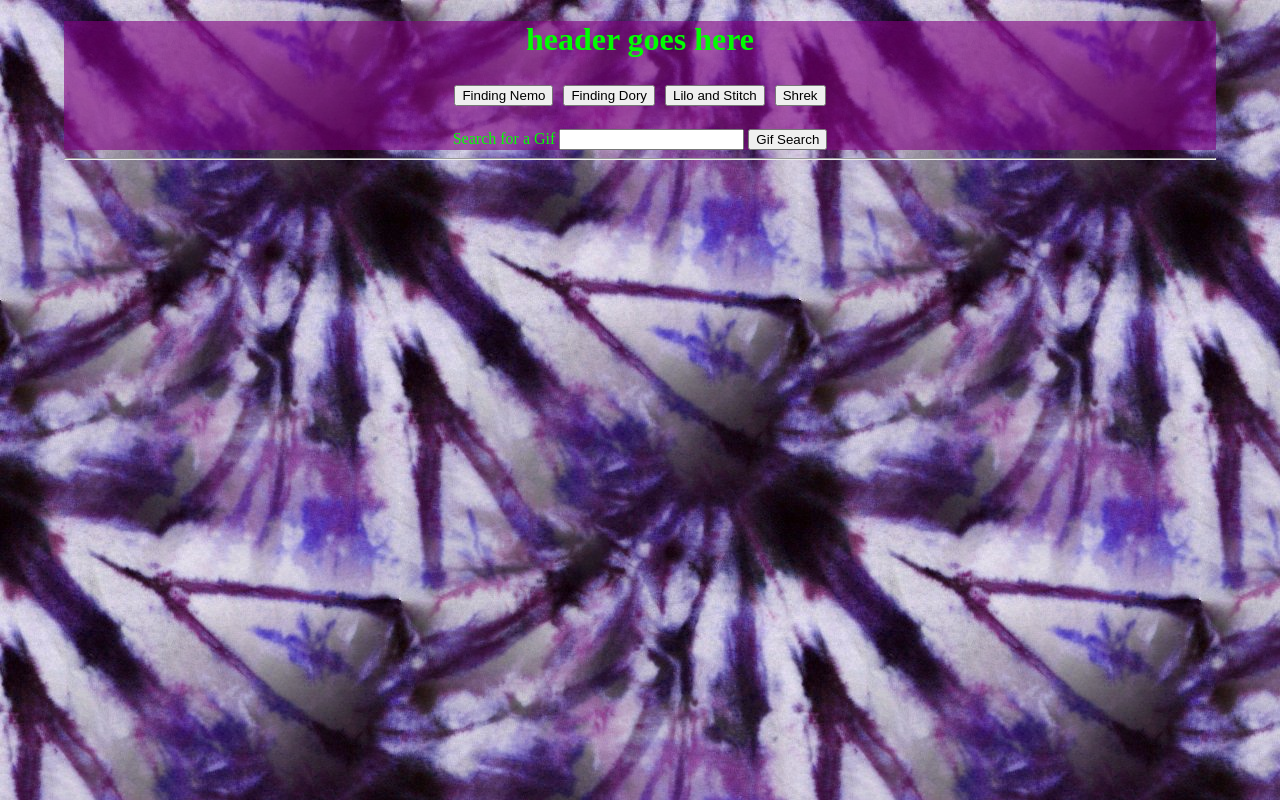
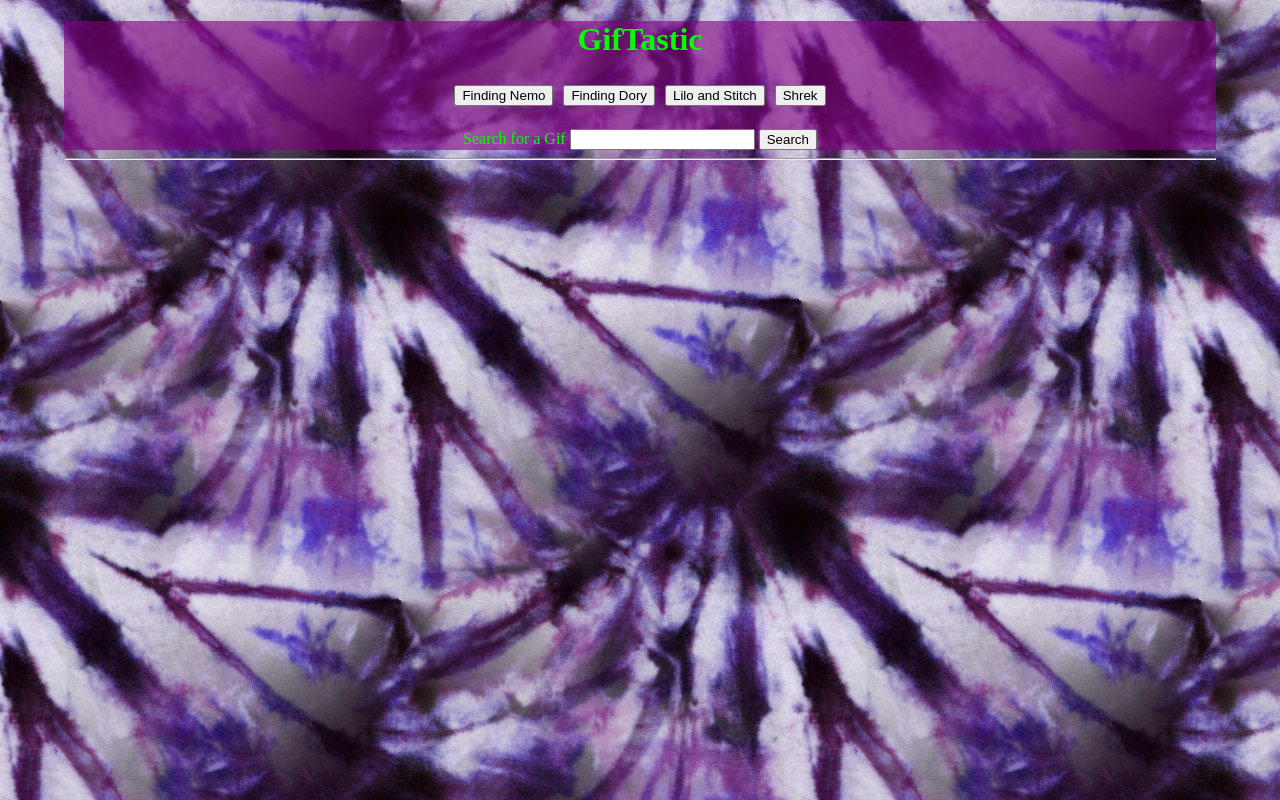
Before and after one commit to jazztazz1991/GifTastic, a plain HTML site: page index.html in a window 1280 px wide. Drawn offline with nearby package versions, Linux system fonts and the light colour scheme.

Commit message:
changed title of page

```diff
--- a/index.html
+++ b/index.html
@@ -13,7 +13,7 @@
 
     <body>
         <header>
-            <h1>header goes here</h1>
+            <h1>GifTastic</h1>
             <nav id="nav">
 
             </nav>
@@ -21,7 +21,7 @@
             <form id="gif-form">
               <label for="gif-input">Search for a Gif</label>
               <input type="text" id="gif-input">
-              <input id="find-gif" type="submit" value="Gif Search">
+              <input id="find-gif" type="submit" value="Search">
             </form>
         </header>
 
```
